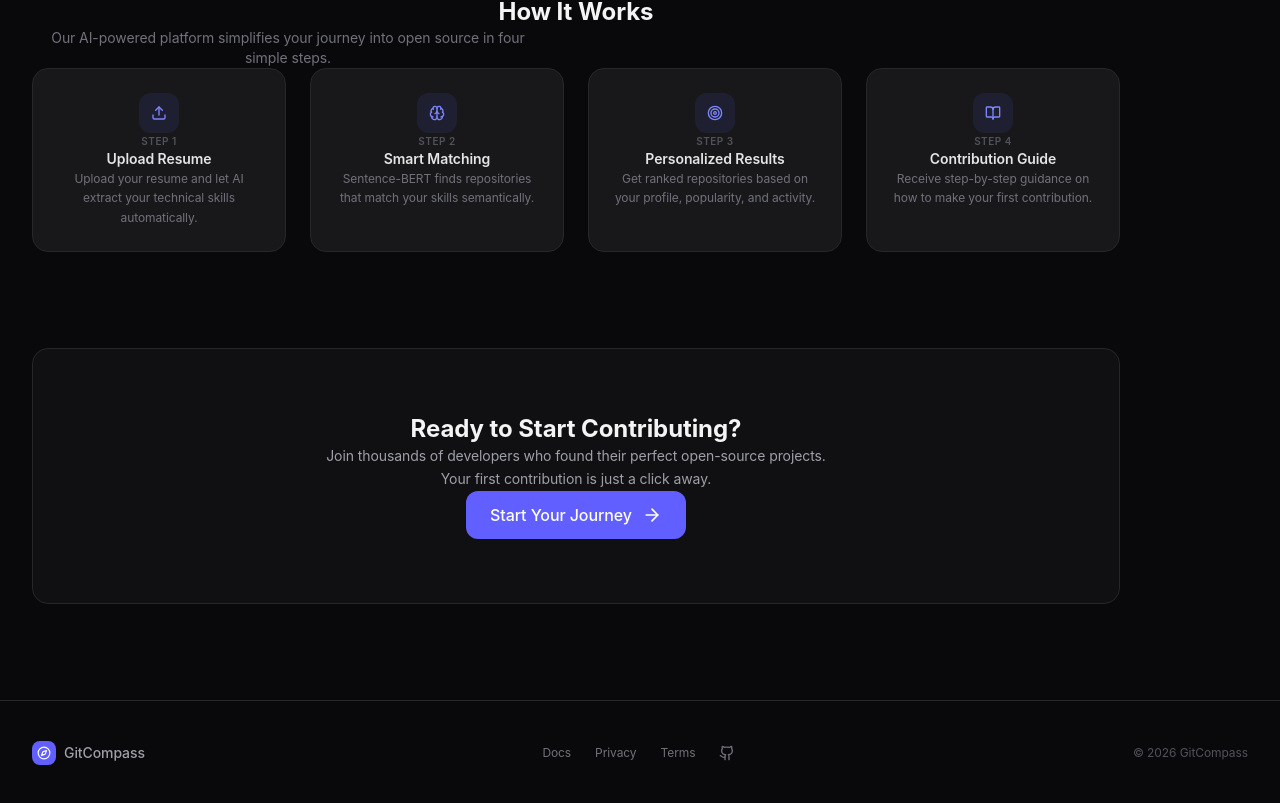
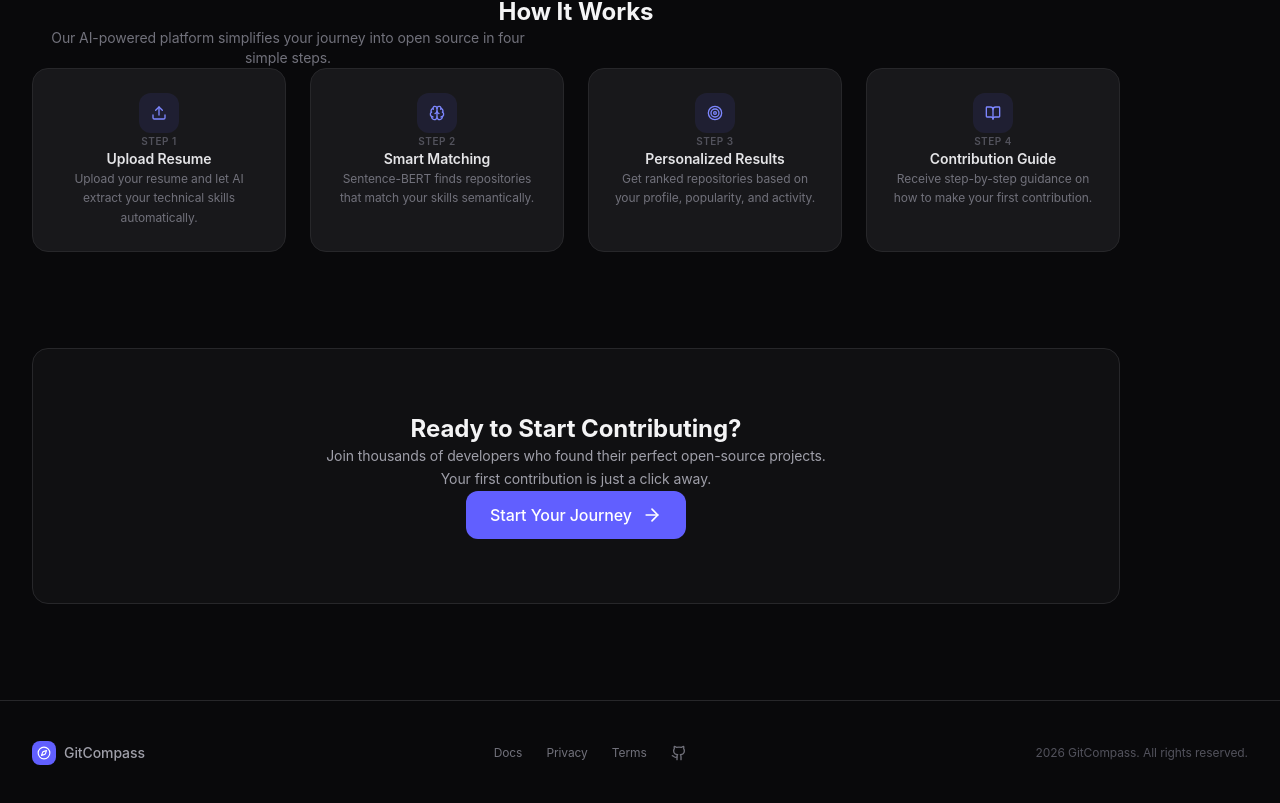
Before and after one commit to rohitkatore/gitCompass, a React (Vite) app in the folder frontend/: page / in a window 1280 px wide. Shown: the part 834-1637 px from the top of the page. Built offline with nearby package versions, Linux system fonts and the light colour scheme; no server answers.

Commit message:
Improved footer UI

```diff
--- a/frontend/src/components/layout/Footer.jsx
+++ b/frontend/src/components/layout/Footer.jsx
@@ -27,7 +27,7 @@ const Footer = () => {
 
           {/* Copyright */}
           <p className="text-xs text-zinc-600">
-            &copy; {currentYear} GitCompass
+            {currentYear} GitCompass. All rights reserved.
           </p>
         </div>
       </div>
```
